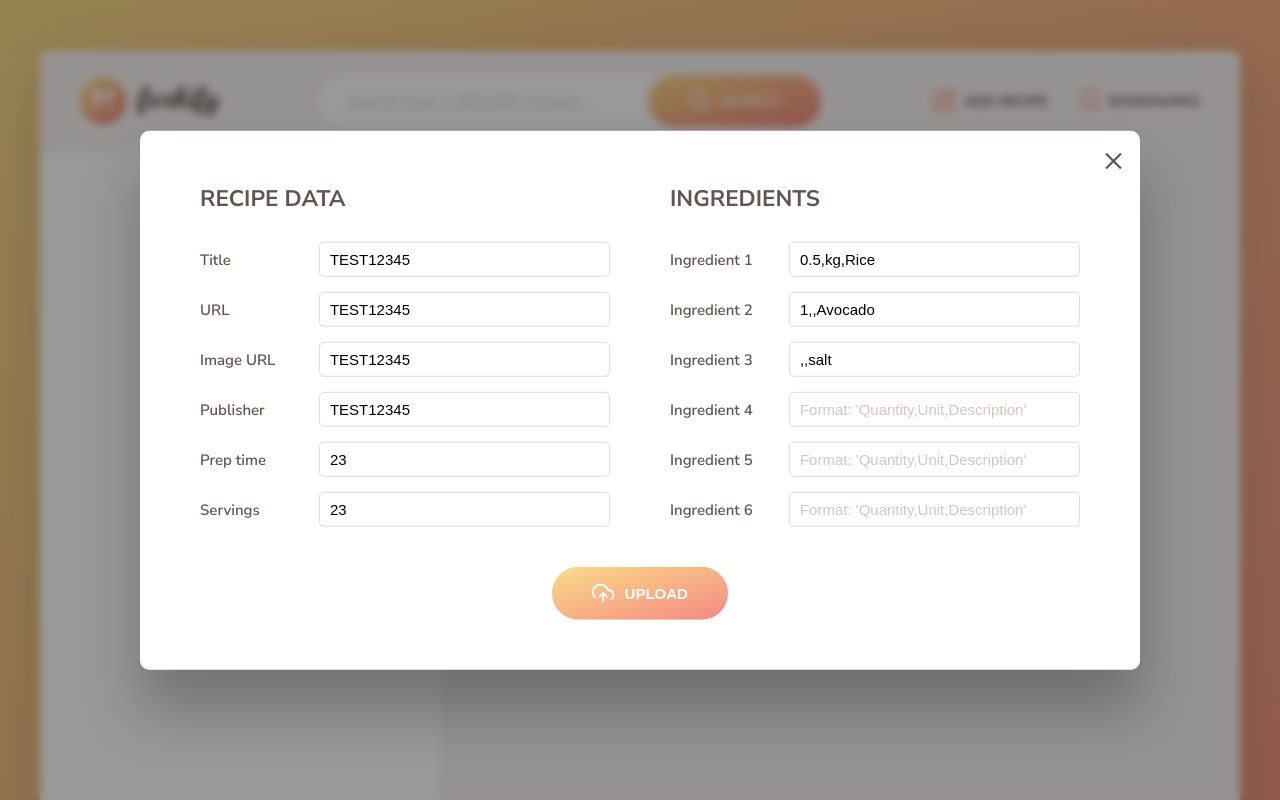
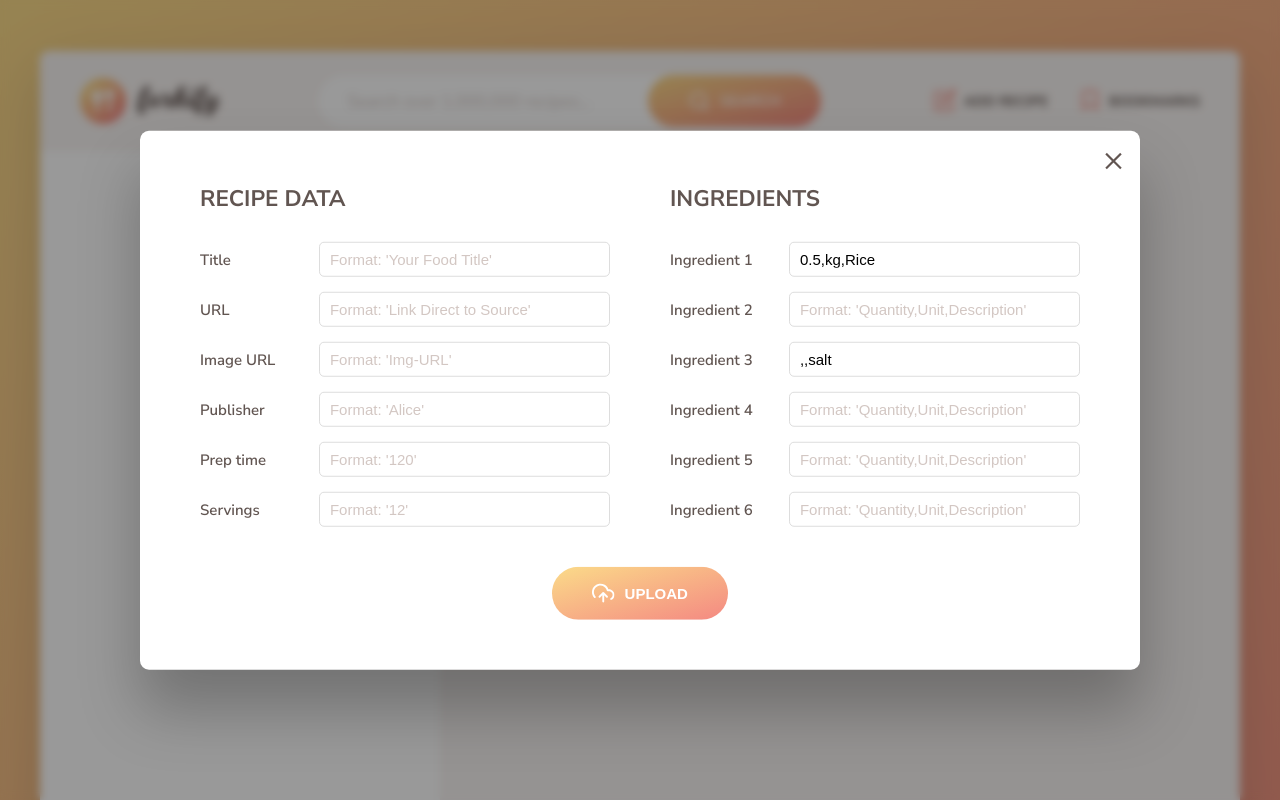
Before and after one commit to AnhLamTruong/Forkify-Application, a website built with Parcel: page index.html in a window 1280 px wide. Both pictures are taken after a click on the button "ADD RECIPE". Shown: the top 800 px of the page. Built offline with nearby package versions, Linux system fonts and the light colour scheme.

Commit message:
Update Adding

```diff
--- a/index.html
+++ b/index.html
@@ -140,7 +140,10 @@
               <use href="src/img/icons.svg#icon-smile"></use>
             </svg>
           </div>
-          <p>Start by searching for a recipe or an ingredient. Have fun!</p>
+          <p>
+            Start by searching for a recipe or an ingredient, starting by
+            searching pizza. Have fun!
+          </p>
         </div>
 
         <!-- <div class="error">
@@ -161,17 +164,53 @@
         <div class="upload__column">
           <h3 class="upload__heading">Recipe data</h3>
           <label>Title</label>
-          <input value="TEST12345" required name="title" type="text" />
+          <input
+            value=""
+            required
+            name="title"
+            type="text"
+            placeholder="Format: 'Your Food Title'"
+          />
           <label>URL</label>
-          <input value="TEST12345" required name="sourceUrl" type="text" />
+          <input
+            value=""
+            required
+            name="sourceUrl"
+            type="text"
+            placeholder="Format: 'Link Direct to Source'"
+          />
           <label>Image URL</label>
-          <input value="TEST12345" required name="image" type="text" />
+          <input
+            value=""
+            required
+            name="image"
+            type="text"
+            placeholder="Format: 'Img-URL'"
+          />
           <label>Publisher</label>
-          <input value="TEST12345" required name="publisher" type="text" />
+          <input
+            value=""
+            required
+            name="publisher"
+            type="text"
+            placeholder="Format: 'Alice'"
+          />
           <label>Prep time</label>
-          <input value="23" required name="cookingTime" type="number" />
+          <input
+            value=""
+            required
+            name="cookingTime"
+            type="number"
+            placeholder="Format: '120'"
+          />
           <label>Servings</label>
-          <input value="23" required name="servings" type="number" />
+          <input
+            value=""
+            required
+            name="servings"
+            type="number"
+            placeholder="Format: '12'"
+          />
         </div>
 
         <div class="upload__column">
@@ -186,7 +225,6 @@
           />
           <label>Ingredient 2</label>
           <input
-            value="1,,Avocado"
             type="text"
             name="ingredient-2"
             placeholder="Format: 'Quantity,Unit,Description'"
```
